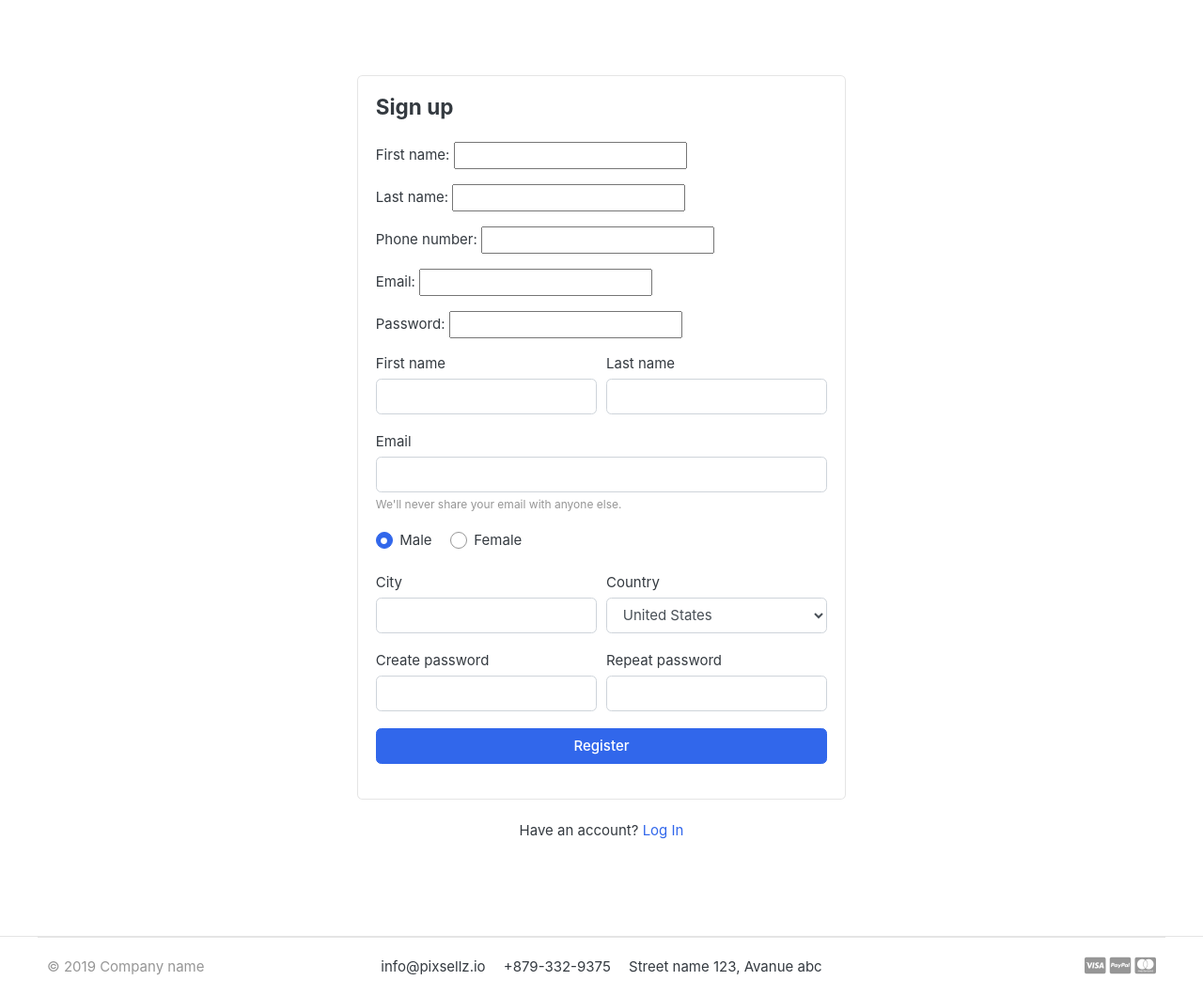
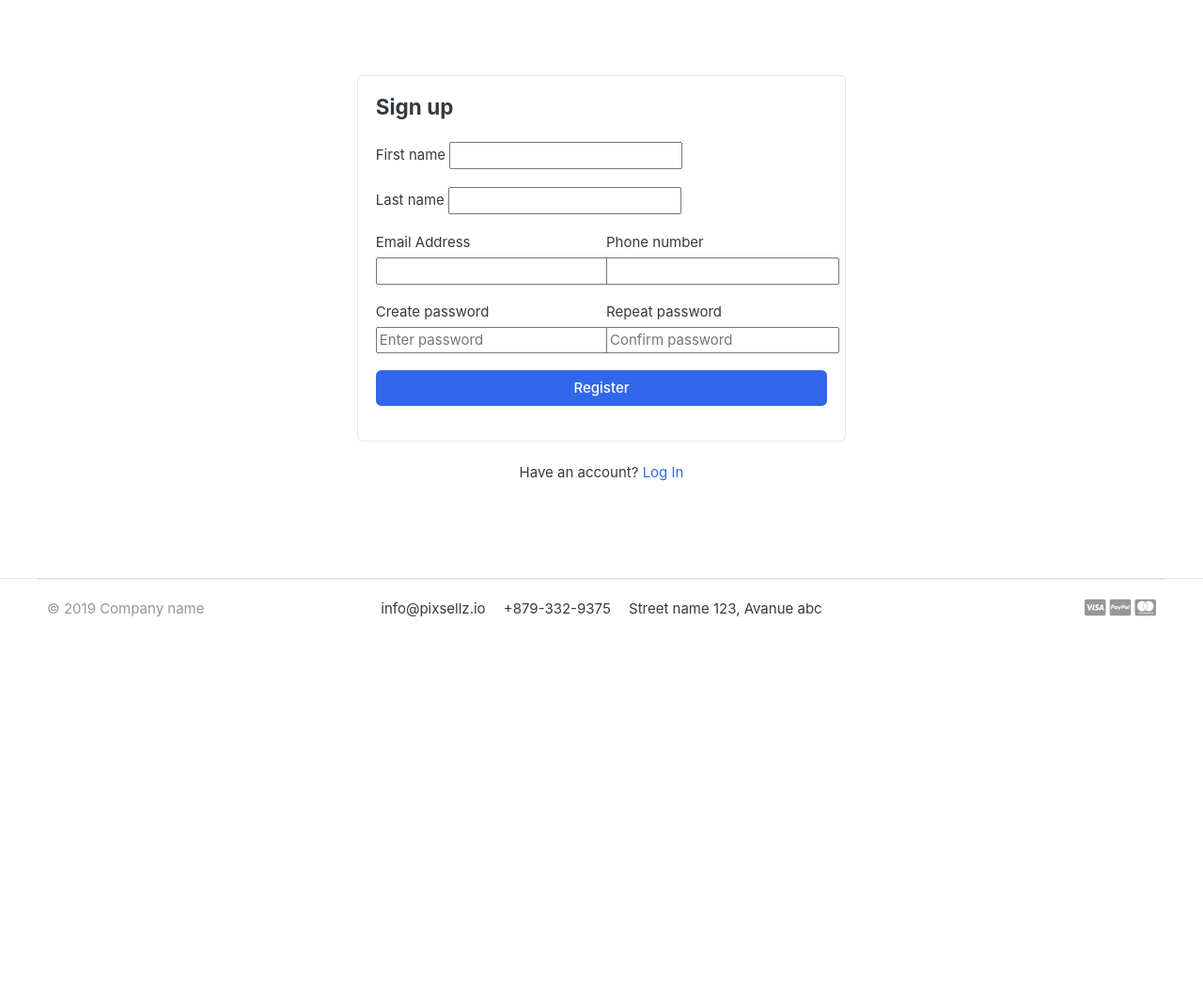
Before and after one commit to nikolayratayov/eCommerce_website, a Django app: page /accounts/register/ in a window 1280 px wide. Shown: the part 118-1178 px from the top of the page at 94% size. After the commit the page ends 775 px from the top, so only its background shows below. Run offline with Django 4.2, Linux system fonts and the light colour scheme; data comes from the database, SQL or seed files in the repository; tables that the repository leaves empty hold one stand-in row (values such as "Sample post"); some libraries are stand-ins or nearby versions; some web fonts are replaced.

Commit message:
ecommerse website

```diff
--- a/accounts/forms.py
+++ b/accounts/forms.py
@@ -3,6 +3,12 @@ from .models import Account
 
 
 class RegistrationForm(forms.ModelForm):
+    password = forms.CharField(widget=forms.PasswordInput(attrs={
+        'placeholder': 'Enter password'
+    }))
+    confirm_password = forms.CharField(widget=forms.PasswordInput(attrs={
+        'placeholder': 'Confirm password'
+    }))
     class Meta:
         model = Account
         fields = ['first_name', 'last_name', 'phone_number', 'email', 'password']
--- a/templates/accounts/register.html
+++ b/templates/accounts/register.html
@@ -12,59 +12,37 @@
 	<div class="card mx-auto" style="max-width:520px; margin-top:40px;">
       <article class="card-body">
 		<header class="mb-4"><h4 class="card-title">Sign up</h4></header>
-		<form>
-
-			{{ form.as_p }}
+		<form action="{% url 'register'%}" method="post">
+			{% csrf_token %}
 				<div class="form-row">
 					<div class="col form-group">
 						<label>First name</label>
-					  	<input type="text" class="form-control" placeholder="">
+					  	{{ form.first_name }}
 					</div> <!-- form-group end.// -->
 					<div class="col form-group">
 						<label>Last name</label>
-					  	<input type="text" class="form-control" placeholder="">
+					  	{{ form.last_name }}
 					</div> <!-- form-group end.// -->
 				</div> <!-- form-row end.// -->
-				<div class="form-group">
-					<label>Email</label>
-					<input type="email" class="form-control" placeholder="">
-					<small class="form-text text-muted">We'll never share your email with anyone else.</small>
-				</div> <!-- form-group end.// -->
-				<div class="form-group">
-					<label class="custom-control custom-radio custom-control-inline">
-					  <input class="custom-control-input" checked="" type="radio" name="gender" value="option1">
-					  <span class="custom-control-label"> Male </span>
-					</label>
-					<label class="custom-control custom-radio custom-control-inline">
-					  <input class="custom-control-input" type="radio" name="gender" value="option2">
-					  <span class="custom-control-label"> Female </span>
-					</label>
-				</div> <!-- form-group end.// -->
+
 				<div class="form-row">
 					<div class="form-group col-md-6">
-					  <label>City</label>
-					  <input type="text" class="form-control">
+					  <label>Email Address</label>
+					  {{ form.email }}
 					</div> <!-- form-group end.// -->
 					<div class="form-group col-md-6">
-					  <label>Country</label>
-					  <select id="inputState" class="form-control">
-					    <option> Choose...</option>
-					      <option>Uzbekistan</option>
-					      <option>Russia</option>
-					      <option selected="">United States</option>
-					      <option>India</option>
-					      <option>Afganistan</option>
-					  </select>
+					  <label>Phone number</label>
+					  {{ form.phone_number }}
 					</div> <!-- form-group end.// -->
 				</div> <!-- form-row.// -->
 				<div class="form-row">
 					<div class="form-group col-md-6">
 						<label>Create password</label>
-					    <input class="form-control" type="password">
+					    {{ form.password }}
 					</div> <!-- form-group end.// -->
 					<div class="form-group col-md-6">
 						<label>Repeat password</label>
-					    <input class="form-control" type="password">
+					    {{ form.confirm_password }}
 					</div> <!-- form-group end.// -->
 				</div>
 			    <div class="form-group">
```
